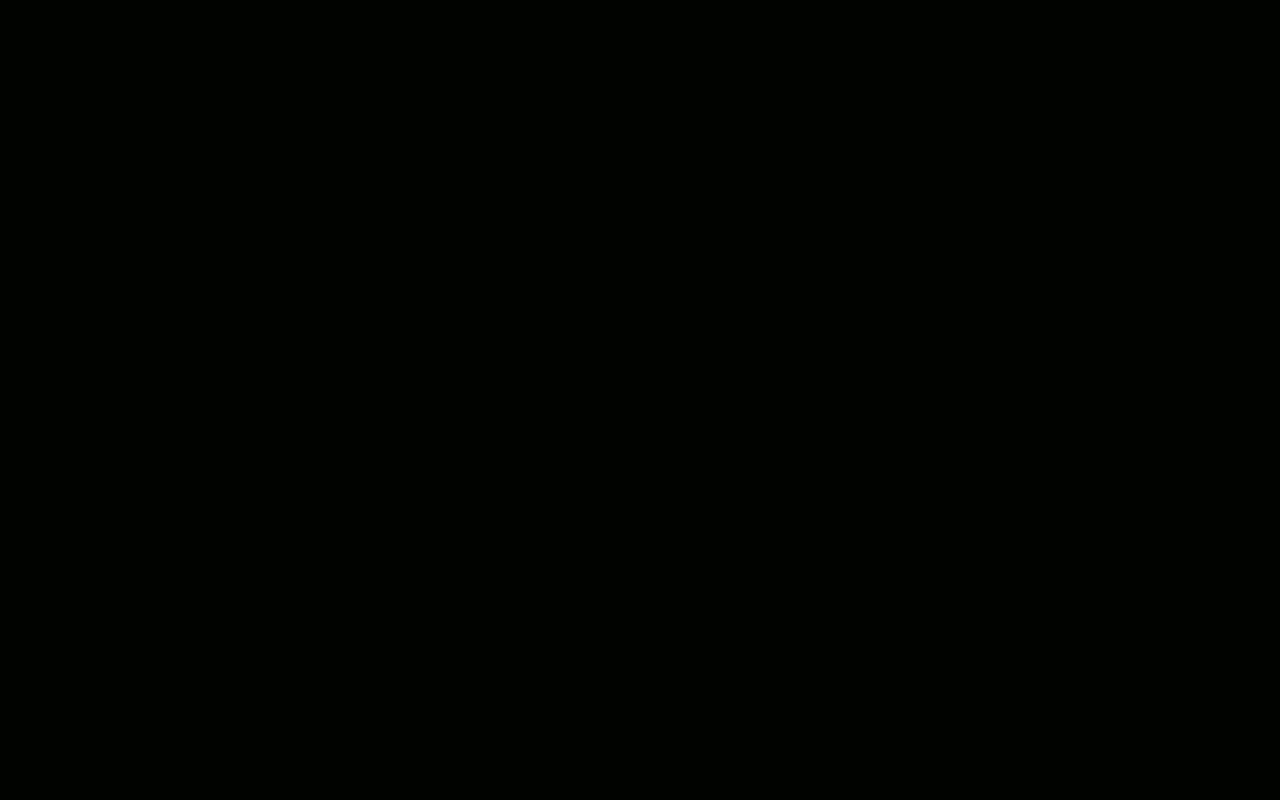
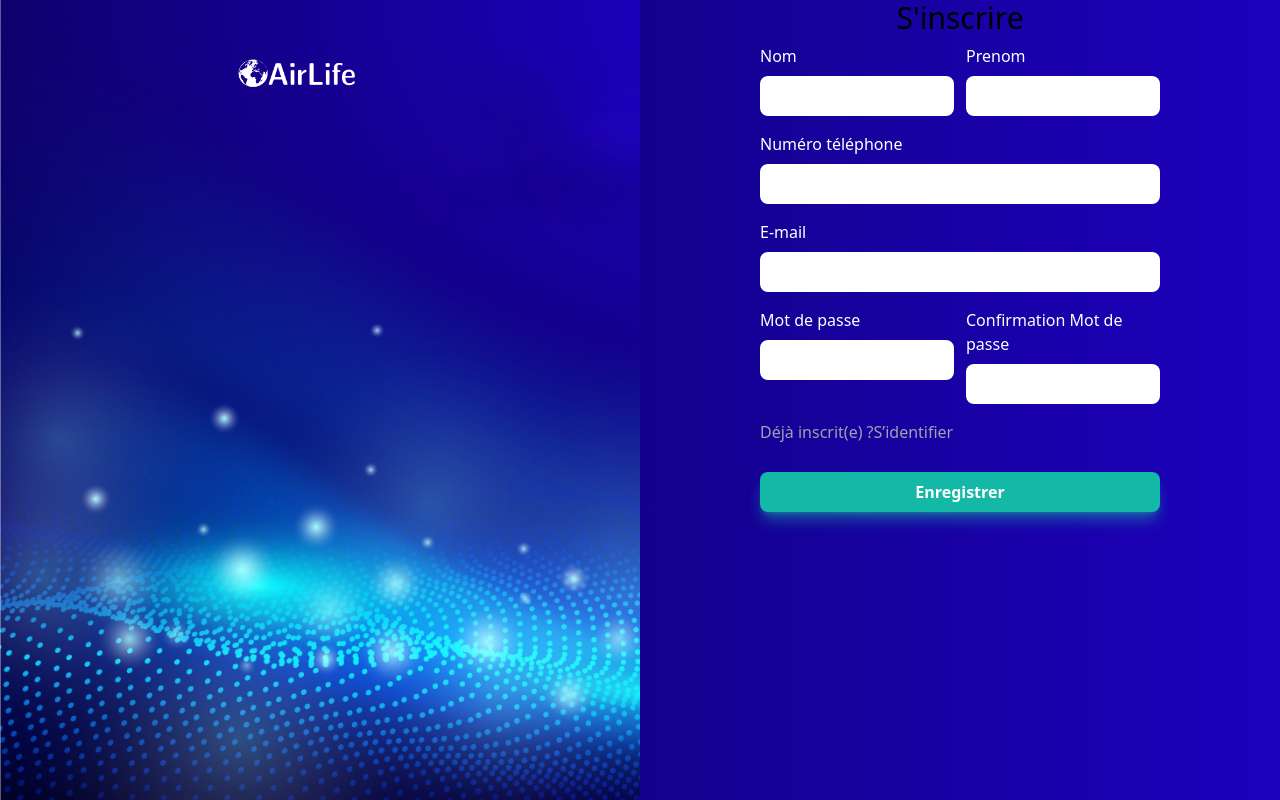
Before and after one commit to rojoniainarakoto/airlife, a React (Create React App) app: page /signup in a window 1280 px wide. Before the commit this address had no page. Built offline with nearby package versions, Linux system fonts and the light colour scheme.

Commit message:
logib abd signup down

```diff
--- a/src/App.js
+++ b/src/App.js
@@ -3,13 +3,16 @@ import { Routes, Route } from "react-router-dom";
 import About from "./components/about/About";
 import Contact from "./components/Contact/Contact";
 import Home from "./components/home/Home";
+import Login from "./components/login/Login";
+import Signup from "./components/signup/Signup";
 function App() {
   return (
     <Routes>
       <Route path="/" element={ <Home/>}/>
       <Route path="/about" element={<About/>}/>
       <Route path="/contact" element={<Contact/>}/>
-      <Route/>
+      <Route path="/login" element={<Login/>}/>
+      <Route path="/signup" element={<Signup/>}/>
 
     </Routes>
 
--- a/src/assets/index.js
+++ b/src/assets/index.js
@@ -1,9 +1,11 @@
 import tany from "./tany.png";
 import logo from "./Logo.png";
 import background from "./background.jpg";
+import login from "./login.jpg";
 
 export {
     tany,
     logo,
     background,
+    login,
 };
--- a/src/components/Navbar.jsx
+++ b/src/components/Navbar.jsx
@@ -11,21 +11,21 @@ const Navbar = () => {
     return (
         <div className='flex justify-between items-center h-24 max-w-[1240px] mx-auto px-4 text-white'>
 
-            <img src={logo} alt="logo" className='w-[150px] h-[70px]'/>
+            <img src={logo} alt="logo" className='w-[150px] h-[80px]'/>
             <ul className='hidden md:flex'>
-                <li className='p-4 hover:text-[#c63b3b] transition-5'>
+                <li className='p-4 hover:underline decoration-dashed transition-5'>
                     <Link to="/">Accueil</Link>
                 </li>
-                <li className='p-4 hover:text-[#c63b3b] cursor:pointer'>
+                <li className='p-4 hover:underline decoration-dashed cursor:pointer'>
                     <Link to="/exchange">Exchange</Link>
                 </li>
-                <li className='p-4 hover:text-[#c63b3b]'>
+                <li className='p-4 hover:underline decoration-dashed'>
                     <Link to="/transport">Transport</Link>
                 </li>
-                <li className='p-4 hover:text-[#c63b3b]'>
+                <li className='p-4 hover:underline decoration-dashed'>
                     <Link to="/tourisme">Tourisme</Link>
                 </li>
-                <li className='p-4 hover:text-[#c63b3b]'>
+                <li className='p-4 hover:underline decoration-dashed'>
                     <Link to="/contact">Nous contacter</Link>
                 </li>
             </ul>
@@ -34,21 +34,21 @@ const Navbar = () => {
 
             </div>
             <div className={!nav ? 'fixed left-[-100%]' : 'fixed left-0 top-0 w-[60%] h-full border-r border-r-gray-900 bg-[#000300] ease-in-out duration-500 '}>
-                <h1 className='w-full text-3xl font-bold text-[#c63b3b] m-4'>AirLife</h1>
+                <img src={logo} alt="logo" className='w-[150px] h-[70px]'/>
                 <ul className='uppercase p-4'>
-                <li className='p-4 hover:text-[#c63b3b] transition-5'>
+                <li className='p-4 hover:underline decoration-dashed transition-5'>
                     <Link to="/">Accueil</Link>
                 </li>
-                <li className='p-4 hover:text-[#c63b3b] cursor:pointer'>
+                <li className='p-4 hover:underline decoration-dashed cursor:pointer'>
                     <Link to="/exchange">Exchange</Link>
                 </li>
-                <li className='p-4 hover:text-[#c63b3b]'>
+                <li className='p-4 hover:underline decoration-dashed'>
                     <Link to="/transport">Transport</Link>
                 </li>
-                <li className='p-4 hover:text-[#c63b3b]'>
+                <li className='p-4 hover:underline decoration-dashed'>
                     <Link to="/tourisme">Tourisme</Link>
                 </li>
-                <li className='p-4 hover:text-[#c63b3b]'>
+                <li className='p-4 hover:underline decoration-dashed'>
                     <Link to="/contact">Nous contacter</Link>
                 </li>
                 </ul>
--- /dev/null
+++ b/src/components/login/Login.jsx
@@ -0,0 +1,36 @@
+import React from 'react';
+
+import { background, logo } from '../../assets';
+
+export default function Login() {
+  return (
+    <div className='grid grid-cols-1 sm:grid-cols-2 h-screen w-full text-white'>
+        <div className="w-full h-screen bg-no-repeat bg-cover bg-opacity-30 text-white" style={{backgroundImage: `url(${background})`}}>
+            <img className='bg-center mx-auto mt-10 w-[190px] h-[100px]' src={logo} alt="logo" />
+
+        </div>
+
+        <div className='bg-gradient-to-r from-[#14028E] to-[#1D00BC] justify-center bg-transparent'>
+            <form className='max-w-[400px] w-full mx-auto rounded-lg bg-transparent mt-6'>
+                <h4 className='text-3xl dark:text-white text-bold text-center mb-2'>S'identifier</h4>
+                <div className='flex flex-col text-gray-400 py-2 mt-10'>
+                    <label className='text-white'>E-mail</label>
+                    <input className='rounded-lg mt-2 p-2 focus:border-blue-500  focus:outline-none text-black text-bold' type="text" />
+                </div>
+                <div className='flex flex-col py-2 text-white'>
+                    <label className='text-white'>Mot de passe</label>
+                    <input className='p-2 rounded-l mt-2 focus:border-blue-500  focus:outline-none text-black text-bold' type="password" />
+                </div>
+                <div className='flex justify-between  py-2'>
+                    <p className='flex items-center text-white'><input className='mr-2 ' type="checkbox" /> S'en souvenir de moi</p>
+                    <p className='text-white'>Mot de pass oublier</p>
+
+                </div>
+                <p className='text-gray-400 py-2  text-center text-white'>Nouveau sur AirLife ? <a href='/signup'> S'inscrire </a></p>
+                <button className='w-full my-5 py-2 bg-teal-500 shadow-lg shadow-teal-500/50 hover:shadow-teal-500/40 text-white font-semibold rounded-lg'>Connecter</button>
+
+            </form>
+        </div>
+    </div>
+  )
+}
--- /dev/null
+++ b/src/components/signup/Signup.jsx
@@ -0,0 +1,54 @@
+import React from 'react';
+import { logo, background } from '../../assets';
+
+const Signup = () => {
+  return (
+    <div className=' bg-[#1D00BC] grid grid-cols-1 sm:grid-cols-2 h-screen w-full '>
+        <div className="w-full h-screen bg-no-repeat bg-cover bg-opacity-30 text-white" style={{backgroundImage: `url(${background})`}}>
+            <img className='bg-center mx-auto mt-10 w-[190px] h-[100px]' src={logo} alt="logo" />
+        </div>
+
+        <div className='bg-gradient-to-r from-[#14028E] to-[#1D00BC] justify-center bg-transparent'>
+            <form className='max-w-[400px] w-full mx-auto rounded-lg bg-transparent'>
+            <h4 className='text-3xl dark:text-white text-bold text-center'>S'inscrire</h4>
+
+            <div className='grid grid-cols-1 sm:grid-cols-2 gap-x-3'>
+                    <div className='flex flex-col py-2 text-white mb-0'>
+                        <label className='text-white'>Nom</label>
+                        <input className='p-2 rounded-lg mt-2 focus:border-blue-500  focus:outline-none text-black text-bold' type="text" />
+                    </div>
+                    <div className='flex flex-col py-2 text-white mb-0'>
+                        <label className='text-white'>Prenom</label>
+                        <input className='p-2 rounded-lg mt-2 focus:border-blue-500  focus:outline-none text-black text-bold' type="text" />
+                    </div>
+                </div>
+                <div className='flex flex-col text-gray-400 py-2 mb-0'>
+                    <label className='text-white'>Numéro téléphone</label>
+                    <input className='rounded-lg mt-2 p-2 focus:border-blue-500  focus:outline-none text-black text-bold' type="text" />
+                </div>
+                <div className='flex flex-col text-gray-400 py-2 mb-0'>
+                    <label className='text-white'>E-mail</label>
+                    <input className='rounded-lg mt-2 p-2 focus:border-blue-500  focus:outline-none text-black text-bold' type="text" />
+                </div>
+                <div className='grid grid-cols-1 sm:grid-cols-2 gap-x-3'>
+                    <div className='flex flex-col py-2 text-white mb-0'>
+                        <label className='text-white'>Mot de passe</label>
+                        <input className='p-2 rounded-lg mt-2 focus:border-blue-500  focus:outline-none text-black text-bold' type="password" />
+                    </div>
+                    <div className='flex flex-col py-2 text-white mb-0'>
+                        <label className='text-white'>Confirmation Mot de passe</label>
+                        <input className='p-2 rounded-lg mt-2 focus:border-blue-500  focus:outline-none text-black text-bold' type="password" />
+                    </div>
+                </div>
+                <div className='flex justify-between text-gray-400 py-2'>
+                    <p className='flex items-center'>Déjà inscrit(e) ?  <a href='/login'>S’identifier</a></p>
+                </div>
+                <button className='w-full my-5 py-2 bg-teal-500 shadow-lg shadow-teal-500/50 hover:shadow-teal-500/40 text-white font-semibold rounded-lg'>Enregistrer</button>
+
+            </form>
+        </div>
+    </div>
+  )
+}
+
+export default Signup
```
Also changed, not shown: src/assets/login.jpg (added).
